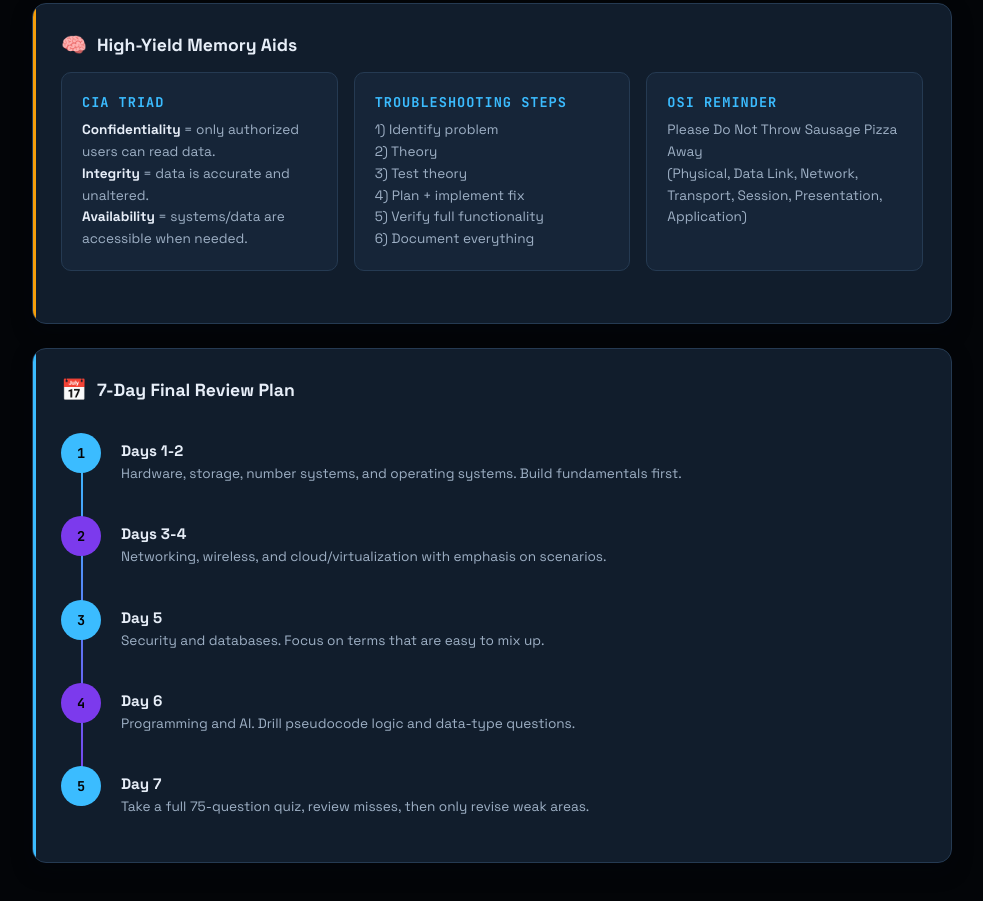
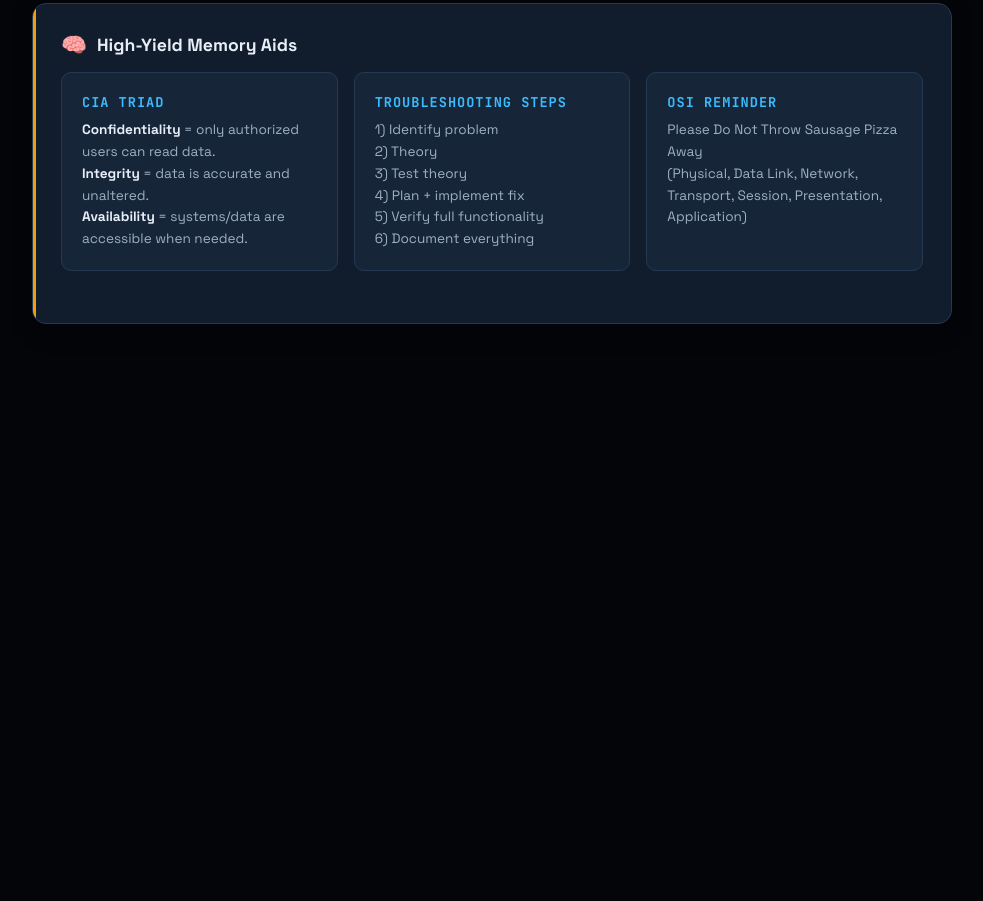
Before and after one commit to LJA-ICSI25/learning-hub, an Electron app: page lali.html in a window 1280 px wide. Shown: the part 2167-3068 px from the top of the page, without its empty margins (288-1271 px from the left). After the commit the page ends 2555 px from the top, so only its background shows below. Drawn offline with Linux system fonts and the light colour scheme.

Commit message:
Add files via upload

```diff
--- a/lali.html
+++ b/lali.html
@@ -1419,17 +1419,6 @@ h3.sub { font-size: 1.1rem; font-weight: 700; margin: 24px 0 12px; }
         <h4>OSI Reminder</h4>
         <p>Please Do Not Throw Sausage Pizza Away<br>(Physical, Data Link, Network, Transport, Session, Presentation, Application)</p>
       </div>
-    </div>
-  </div>
-
-  <div class="card">
-    <h3><span class="icon">📅</span>7-Day Final Review Plan</h3>
-    <div class="steps">
-      <div class="step"><div class="step-num">1</div><div class="step-body"><h4>Days 1-2</h4><p>Hardware, storage, number systems, and operating systems. Build fundamentals first.</p></div></div>
-      <div class="step"><div class="step-num">2</div><div class="step-body"><h4>Days 3-4</h4><p>Networking, wireless, and cloud/virtualization with emphasis on scenarios.</p></div></div>
-      <div class="step"><div class="step-num">3</div><div class="step-body"><h4>Day 5</h4><p>Security and databases. Focus on terms that are easy to mix up.</p></div></div>
-      <div class="step"><div class="step-num">4</div><div class="step-body"><h4>Day 6</h4><p>Programming and AI. Drill pseudocode logic and data-type questions.</p></div></div>
-      <div class="step"><div class="step-num">5</div><div class="step-body"><h4>Day 7</h4><p>Take a full 75-question quiz, review misses, then only revise weak areas.</p></div></div>
     </div>
   </div>
 </section>
```
